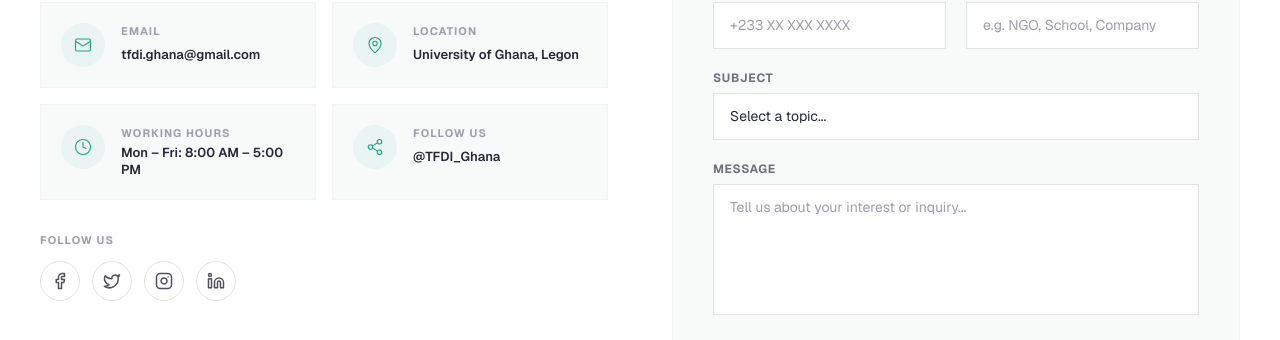
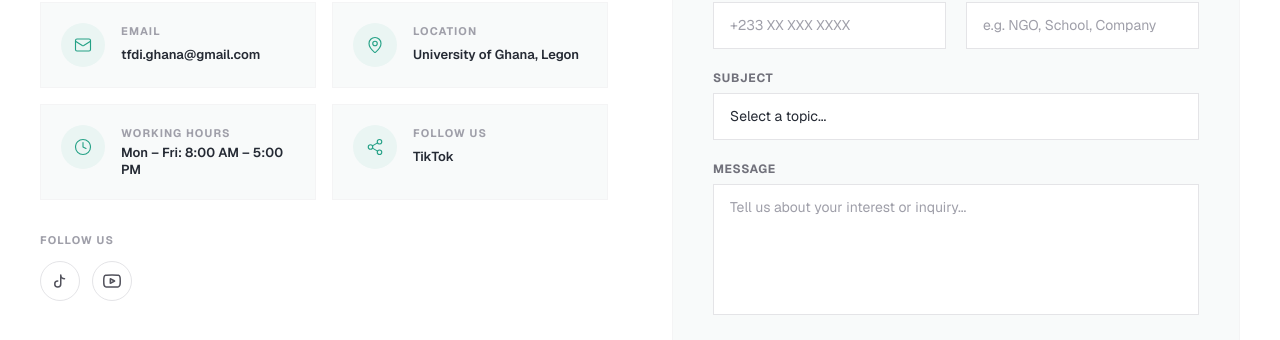
Before and after one commit to evansachie/dti-web, a Next.js app: page /contact in a window 1280 px wide. Shown: the part 873-1213 px from the top of the page. Built offline with nearby package versions, Linux system fonts and the light colour scheme; no server answers; grey boxes are pictures that could not be loaded; a web font is replaced by a local one.

Commit message:
feat: update socials

```diff
--- a/src/components/ui/SocialIcons.tsx
+++ b/src/components/ui/SocialIcons.tsx
@@ -42,7 +42,7 @@ const svgProps = (size = 18) => ({
   strokeLinejoin: "round" as const,
 });
 
-export function FacebookIcon({
+export function TikTokIcon({
   href = "#",
   variant = "dark",
   size = 18,
@@ -50,13 +50,13 @@ export function FacebookIcon({
   return (
     <IconWrapper href={href} variant={variant}>
       <svg {...svgProps(size)}>
-        <path d="M18 2h-3a5 5 0 0 0-5 5v3H7v4h3v8h4v-8h3l1-4h-4V7a1 1 0 0 1 1-1h3z" />
+        <path d="M9 12a4 4 0 1 0 4 4V4a5 5 0 0 0 5 5" />
       </svg>
     </IconWrapper>
   );
 }
 
-export function TwitterIcon({
+export function YoutubeIcon({
   href = "#",
   variant = "dark",
   size = 18,
@@ -64,39 +64,8 @@ export function TwitterIcon({
   return (
     <IconWrapper href={href} variant={variant}>
       <svg {...svgProps(size)}>
-        <path d="M22 4s-.7 2.1-2 3.4c1.6 10-9.4 17.3-18 11.6 2.2.1 4.4-.6 6-2C3 15.5.5 9.6 3 5c2.2 2.6 5.6 4.1 9 4-.9-4.2 4-6.6 7-3.8 1.1 0 3-1.2 3-1.2z" />
-      </svg>
-    </IconWrapper>
-  );
-}
-
-export function InstagramIcon({
-  href = "#",
-  variant = "dark",
-  size = 18,
-}: SocialIconProps & { href?: string }) {
-  return (
-    <IconWrapper href={href} variant={variant}>
-      <svg {...svgProps(size)}>
-        <rect width="20" height="20" x="2" y="2" rx="5" ry="5" />
-        <path d="M16 11.37A4 4 0 1 1 12.63 8 4 4 0 0 1 16 11.37z" />
-        <line x1="17.5" x2="17.51" y1="6.5" y2="6.5" />
-      </svg>
-    </IconWrapper>
-  );
-}
-
-export function LinkedInIcon({
-  href = "#",
-  variant = "dark",
-  size = 18,
-}: SocialIconProps & { href?: string }) {
-  return (
-    <IconWrapper href={href} variant={variant}>
-      <svg {...svgProps(size)}>
-        <path d="M16 8a6 6 0 0 1 6 6v7h-4v-7a2 2 0 0 0-2-2 2 2 0 0 0-2 2v7h-4v-7a6 6 0 0 1 6-6z" />
-        <rect width="4" height="12" x="2" y="9" />
-        <circle cx="4" cy="4" r="2" />
+        <path d="M22.54 6.42a2.78 2.78 0 0 0-1.94-2C18.88 4 12 4 12 4s-6.88 0-8.6.42a2.78 2.78 0 0 0-1.94 2C1 8.14 1 12 1 12s0 3.86.46 5.58a2.78 2.78 0 0 0 1.94 2c1.72.42 8.6.42 8.6.42s6.88 0 8.6-.42a2.78 2.78 0 0 0 1.94-2C23 15.86 23 12 23 12s0-3.86-.46-5.58z" />
+        <polygon points="9.75 15.02 15.5 12 9.75 8.98 9.75 15.02" />
       </svg>
     </IconWrapper>
   );
@@ -105,22 +74,16 @@ export function LinkedInIcon({
 export function SocialIcons({
   variant = "dark",
   size = 18,
-  facebook = "#",
-  twitter = "#",
-  instagram = "#",
-  linkedin = "#",
+  tiktok = "https://www.tiktok.com/@tfd.initiatives.edu3?_r=1&_t=ZS-95ILLuEzAHM",
+  youtube = "https://youtube.com/@theatrefordevelopmentinitiativ?si=XKHR5ezp8c8JsJUG",
 }: SocialIconProps & {
-  facebook?: string;
-  twitter?: string;
-  instagram?: string;
-  linkedin?: string;
+  tiktok?: string;
+  youtube?: string;
 }) {
   return (
     <div className="flex items-center gap-3">
-      <FacebookIcon href={facebook} variant={variant} size={size} />
-      <TwitterIcon href={twitter} variant={variant} size={size} />
-      <InstagramIcon href={instagram} variant={variant} size={size} />
-      <LinkedInIcon href={linkedin} variant={variant} size={size} />
+      <TikTokIcon href={tiktok} variant={variant} size={size} />
+      <YoutubeIcon href={youtube} variant={variant} size={size} />
     </div>
   );
 }
--- a/src/data/contact.ts
+++ b/src/data/contact.ts
@@ -41,7 +41,7 @@ export const contactInfo = [
   {
     icon: Share2,
     label: "Follow Us",
-    value: "@TFDI_Ghana",
-    href: "https://instagram.com/tfdi_ghana",
+    value: "TikTok",
+    href: "https://www.tiktok.com/@tfd.initiatives.edu3?_r=1&_t=ZS-95ILLuEzAHM",
   },
 ];
```
